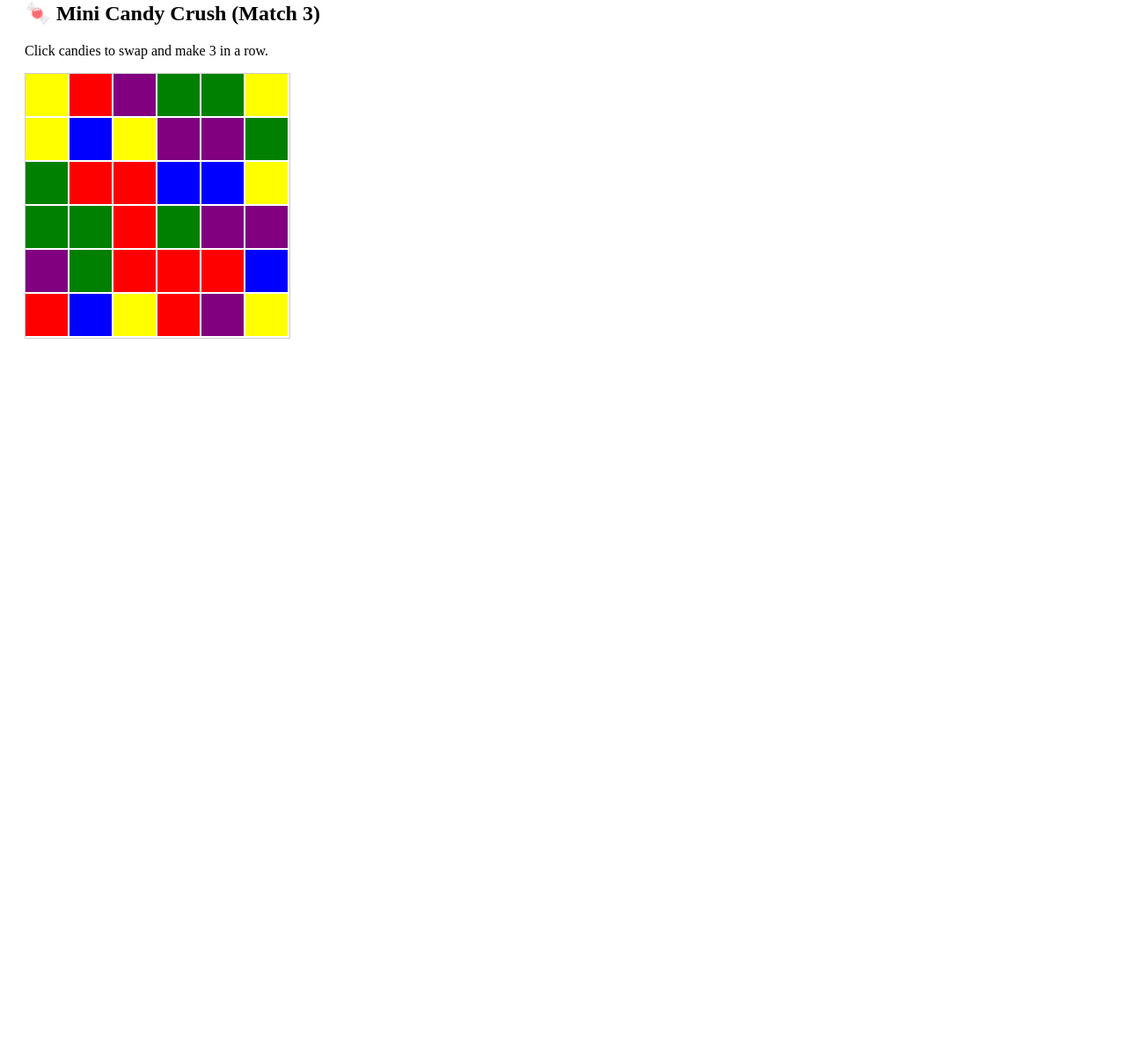
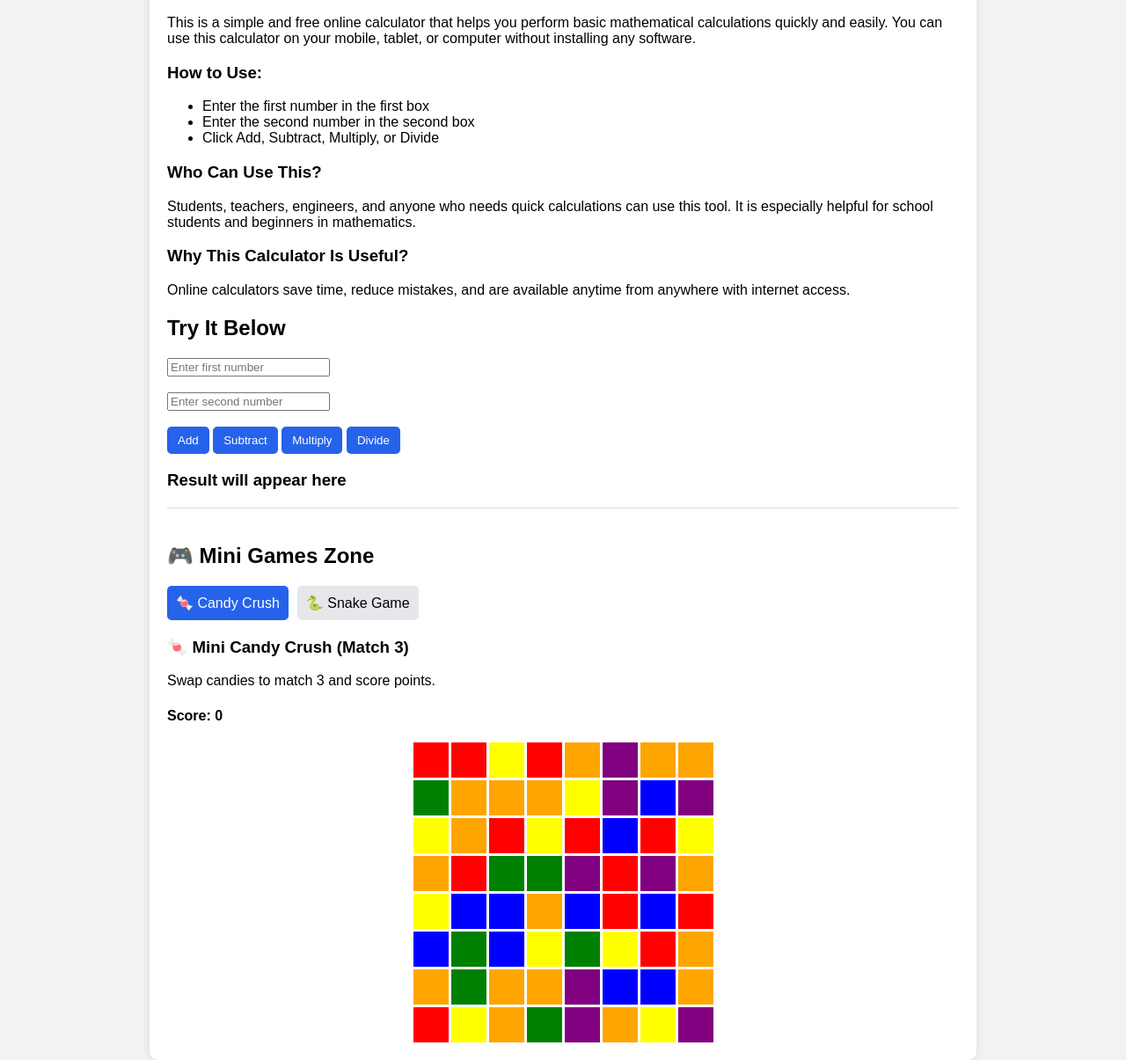
Before and after one commit to naninani143225143-lang/my-calculator, a plain HTML site: page index.html in a window 1280 px wide. Shown: the part 151-1356 px from the top of the page at 88% size. Before the commit the page ends 800 px from the top, so only its background shows below. Drawn offline with Linux system fonts and the light colour scheme.

Commit message:
Refactor index.html to include games and styles

```diff
--- a/index.html
+++ b/index.html
@@ -1,151 +1,373 @@
-<hr>
+<!DOCTYPE html>
+<html>
+<head>
+<title>Smart Online Tools</title>
 
-<h1 style="text-align:center">🎮 Mini Games Zone</h1>
+<!-- ===== GOOGLE ADSENSE CODE ===== -->
+<script async src="https://pagead2.googlesyndication.com/pagead/js/adsbygoogle.js?client=ca-pub-6122823738898019"
+     crossorigin="anonymous"></script>
 
-<div style="background:white;padding:20px;border-radius:10px;margin-top:10px;">
+<style>
+body{
+ font-family: Arial;
+ background:#f2f2f2;
+ margin:0;
+}
 
-<!-- GAME BUTTONS -->
-<div style="text-align:center;margin-bottom:15px;">
-<button onclick="showGame('candy')">🍬 Candy Crush</button>
-<button onclick="showGame('snake')">🐍 Snake Game</button>
+.nav{
+ background:#2563eb;
+ padding:15px;
+ text-align:center;
+}
+
+.nav a{
+ margin:10px;
+ text-decoration:none;
+ color:white;
+ font-weight:bold;
+}
+
+.container{
+ width:90%;
+ max-width:900px;
+ margin:auto;
+ background:white;
+ padding:20px;
+ border-radius:10px;
+ margin-top:20px;
+ box-shadow:0 0 10px rgba(0,0,0,0.1);
+}
+
+button{
+ background:#2563eb;
+ color:white;
+ border:none;
+ padding:8px 12px;
+ border-radius:5px;
+ cursor:pointer;
+}
+
+.section{
+ border-top:1px solid #ddd;
+ margin-top:20px;
+ padding-top:20px;
+}
+
+/* ===== GAMES TABS ===== */
+.game-tabs{
+ display:flex;
+ gap:10px;
+ margin-top:20px;
+}
+
+.game-tab{
+ padding:10px;
+ background:#e5e7eb;
+ border-radius:5px;
+ cursor:pointer;
+}
+
+.game-tab.active{
+ background:#2563eb;
+ color:white;
+}
+
+.game-box{
+ display:none;
+ margin-top:20px;
+}
+
+.game-box.active{
+ display:block;
+}
+
+/* ===== CANDY CRUSH GRID ===== */
+#candyBoard{
+ display:grid;
+ grid-template-columns: repeat(8, 40px);
+ gap:3px;
+ width:340px;
+ margin:auto;
+}
+
+.candy{
+ width:40px;
+ height:40px;
+ cursor:pointer;
+}
+
+/* ===== SNAKE GAME ===== */
+#snakeCanvas{
+ background:black;
+ display:block;
+ margin:auto;
+ touch-action:none;
+}
+</style>
+</head>
+
+<body>
+
+<div class="nav">
+<a href="index.html">Home</a> |
+<a href="about.html">About</a> |
+<a href="privacy.html">Privacy</a> |
+<a href="contact.html">Contact</a>
 </div>
 
-<!-- ================= CANDY CRUSH GAME ================= -->
-<div id="candyGame">
+<div class="container">
+<h1>Free Online Calculator</h1>
 
-<h2>🍬 Mini Candy Crush (Match 3)</h2>
-<p>Click candies to swap and make 3 in a row.</p>
+<p>
+This is a simple and free online calculator that helps you perform basic
+mathematical calculations quickly and easily. You can use this calculator
+on your mobile, tablet, or computer without installing any software.
+</p>
 
-<canvas id="candyCanvas" width="300" height="300" style="border:1px solid #ccc;"></canvas>
+<h3>How to Use:</h3>
+<ul>
+<li>Enter the first number in the first box</li>
+<li>Enter the second number in the second box</li>
+<li>Click Add, Subtract, Multiply, or Divide</li>
+</ul>
+
+<h3>Who Can Use This?</h3>
+<p>
+Students, teachers, engineers, and anyone who needs quick calculations
+can use this tool. It is especially helpful for school students and
+beginners in mathematics.
+</p>
+
+<h3>Why This Calculator Is Useful?</h3>
+<p>
+Online calculators save time, reduce mistakes, and are available anytime
+from anywhere with internet access.
+</p>
+
+<h2>Try It Below</h2>
+
+<input id="n1" placeholder="Enter first number"><br><br>
+<input id="n2" placeholder="Enter second number"><br><br>
+
+<button onclick="add()">Add</button>
+<button onclick="sub()">Subtract</button>
+<button onclick="mul()">Multiply</button>
+<button onclick="div()">Divide</button>
+
+<h3 id="result">Result will appear here</h3>
 
 <script>
-const canvas = document.getElementById("candyCanvas");
-const ctx = canvas.getContext("2d");
+function add(){
+ let a = Number(document.getElementById("n1").value);
+ let b = Number(document.getElementById("n2").value);
+ document.getElementById("result").innerHTML = a + b;
+}
+function sub(){
+ let a = Number(document.getElementById("n1").value);
+ let b = Number(document.getElementById("n2").value);
+ document.getElementById("result").innerHTML = a - b;
+}
+function mul(){
+ let a = Number(document.getElementById("n1").value);
+ let b = Number(document.getElementById("n2").value);
+ document.getElementById("result").innerHTML = a * b;
+}
+function div(){
+ let a = Number(document.getElementById("n1").value);
+ let b = Number(document.getElementById("n2").value);
+ document.getElementById("result").innerHTML = a / b;
+}
+</script>
 
-const size = 6;
-const candySize = 50;
-let grid = [];
+<div class="section">
+<h2>🎮 Mini Games Zone</h2>
 
-const colors = ["red","blue","green","yellow","purple"];
+<div class="game-tabs">
+<div class="game-tab active" onclick="showGame('candy')">🍬 Candy Crush</div>
+<div class="game-tab" onclick="showGame('snake')">🐍 Snake Game</div>
+</div>
 
-function createGrid(){
-  for(let i=0;i<size;i++){
-    grid[i]=[];
-    for(let j=0;j<size;j++){
-      grid[i][j]=colors[Math.floor(Math.random()*colors.length)];
+<!-- ===== CANDY CRUSH ===== -->
+<div id="candy" class="game-box active">
+<h3>🍬 Mini Candy Crush (Match 3)</h3>
+<p>Swap candies to match 3 and score points.</p>
+<h4>Score: <span id="score">0</span></h4>
+<div id="candyBoard"></div>
+</div>
+
+<!-- ===== SNAKE GAME ===== -->
+<div id="snake" class="game-box">
+<h3>🐍 Snake Game</h3>
+<p>Use arrows or swipe to move.</p>
+<canvas id="snakeCanvas" width="320" height="320"></canvas>
+</div>
+
+</div>
+</div>
+
+<script>
+// ===== SWITCH TABS =====
+function showGame(game){
+ document.querySelectorAll('.game-box').forEach(g=>g.classList.remove('active'));
+ document.querySelectorAll('.game-tab').forEach(t=>t.classList.remove('active'));
+ document.getElementById(game).classList.add('active');
+ event.target.classList.add('active');
+}
+
+/* ========== CANDY CRUSH LOGIC ========== */
+const colors = ["red","blue","green","yellow","purple","orange"];
+const board = [];
+const size = 8;
+let score = 0;
+let firstCell = null;
+
+function createBoard(){
+ const boardDiv = document.getElementById("candyBoard");
+ boardDiv.innerHTML = "";
+ for(let r=0;r<size;r++){
+  board[r]=[];
+  for(let c=0;c<size;c++){
+   let color = colors[Math.floor(Math.random()*colors.length)];
+   board[r][c]=color;
+   let div = document.createElement("div");
+   div.className="candy";
+   div.style.background=color;
+   div.dataset.r=r;
+   div.dataset.c=c;
+   div.onclick = selectCandy;
+   boardDiv.appendChild(div);
   }
  }
 }
 
-function drawGrid(){
-  for(let i=0;i<size;i++){
-    for(let j=0;j<size;j++){
-      ctx.fillStyle = grid[i][j];
-      ctx.fillRect(j*candySize, i*candySize, candySize-2, candySize-2);
+function selectCandy(){
+ let r = this.dataset.r;
+ let c = this.dataset.c;
+
+ if(!firstCell){
+  firstCell = this;
+  this.style.outline="3px solid white";
+ }else{
+  swapCandies(firstCell, this);
+  firstCell.style.outline="none";
+  firstCell = null;
+ }
+}
+
+function swapCandies(a,b){
+ let r1=a.dataset.r, c1=a.dataset.c;
+ let r2=b.dataset.r, c2=b.dataset.c;
+
+ let temp = board[r1][c1];
+ board[r1][c1] = board[r2][c2];
+ board[r2][c2] = temp;
+
+ drawBoard();
+ checkMatches();
+}
+
+function drawBoard(){
+ let divs = document.querySelectorAll(".candy");
+ divs.forEach(d=>{
+  let r=d.dataset.r, c=d.dataset.c;
+  d.style.background = board[r][c];
+ });
+}
+
+function checkMatches(){
+ let toClear = [];
+
+ for(let r=0;r<size;r++){
+  for(let c=0;c<size-2;c++){
+   if(board[r][c] && board[r][c]==board[r][c+1] && board[r][c]==board[r][c+2]){
+    toClear.push([r,c],[r,c+1],[r,c+2]);
    }
   }
  }
 
-let selected = null;
+ for(let c=0;c<size;c++){
+  for(let r=0;r<size-2;r++){
+   if(board[r][c] && board[r][c]==board[r+1][c] && board[r][c]==board[r+2][c]){
+    toClear.push([r,c],[r+1,c],[r+2,c]);
+   }
+  }
+ }
 
-canvas.addEventListener("click", function(e){
-  let x = Math.floor(e.offsetX / candySize);
-  let y = Math.floor(e.offsetY / candySize);
+ if(toClear.length>0){
+  score += toClear.length;
+  document.getElementById("score").innerText = score;
 
-  if(!selected){
-    selected = {x,y};
-  } else {
-    let x2 = selected.x;
-    let y2 = selected.y;
-
-    // Swap
-    let temp = grid[y][x];
-    grid[y][x] = grid[y2][x2];
-    grid[y2][x2] = temp;
-
-    selected = null;
-    drawGrid();
-  }
+  toClear.forEach(p=>{
+   board[p[0]][p[1]] = colors[Math.floor(Math.random()*colors.length)];
   });
 
-createGrid();
-drawGrid();
-</script>
-</div>
-
-<!-- ================= SNAKE GAME ================= -->
-<div id="snakeGame" style="display:none;">
-
-<h2>🐍 Snake Game</h2>
-<p>Use arrow keys to move the snake.</p>
-
-<canvas id="snakeCanvas" width="300" height="300" style="border:1px solid #ccc;"></canvas>
-
-<script>
-const sCanvas = document.getElementById("snakeCanvas");
-const sctx = sCanvas.getContext("2d");
-
-let box = 20;
-let snake = [{x:10,y:10}];
-let food = {x:5,y:5};
-let dir = "RIGHT";
-
-document.addEventListener("keydown", direction);
-
-function direction(event){
-  if(event.key === "ArrowLeft") dir="LEFT";
-  if(event.key === "ArrowUp") dir="UP";
-  if(event.key === "ArrowRight") dir="RIGHT";
-  if(event.key === "ArrowDown") dir="DOWN";
+  setTimeout(drawBoard,300);
+ }
 }
 
-function drawSnake(){
-  sctx.clearRect(0,0,300,300);
+createBoard();
 
-  // draw food
-  sctx.fillStyle = "red";
-  sctx.fillRect(food.x*box, food.y*box, box, box);
+/* ========== SNAKE GAME ========== */
+const canvas = document.getElementById("snakeCanvas");
+const ctx = canvas.getContext("2d");
 
-  // draw snake
-  sctx.fillStyle = "green";
-  for(let i=0;i<snake.length;i++){
-    sctx.fillRect(snake[i].x*box, snake[i].y*box, box, box);
-  }
+let box = 16;
+let snake = [{x:160,y:160}];
+let food = {x:80,y:80};
+let direction = "RIGHT";
 
-  let head = {x:snake[0].x, y:snake[0].y};
+document.addEventListener("keydown", e=>{
+ if(e.key=="ArrowUp") direction="UP";
+ if(e.key=="ArrowDown") direction="DOWN";
+ if(e.key=="ArrowLeft") direction="LEFT";
+ if(e.key=="ArrowRight") direction="RIGHT";
+});
 
-  if(dir==="LEFT") head.x--;
-  if(dir==="RIGHT") head.x++;
-  if(dir==="UP") head.y--;
-  if(dir==="DOWN") head.y++;
+// Mobile Swipe Support
+let touchStartX = 0;
+canvas.addEventListener("touchstart", e=>{
+ touchStartX = e.touches[0].clientX;
+});
+canvas.addEventListener("touchend", e=>{
+ let touchEndX = e.changedTouches[0].clientX;
+ if(touchEndX < touchStartX) direction="LEFT";
+ if(touchEndX > touchStartX) direction="RIGHT";
+});
 
-  snake.unshift(head);
+function draw(){
+ ctx.clearRect(0,0,320,320);
 
-  if(head.x === food.x && head.y === food.y){
+ // Draw food
+ ctx.fillStyle="red";
+ ctx.fillRect(food.x, food.y, box, box);
+
+ // Move snake
+ let head = {...snake[0]};
+ if(direction=="RIGHT") head.x += box;
+ if(direction=="LEFT") head.x -= box;
+ if(direction=="UP") head.y -= box;
+ if(direction=="DOWN") head.y += box;
+
+ // Eat food
+ if(head.x==food.x && head.y==food.y){
   food = {
-      x: Math.floor(Math.random()*15),
-      y: Math.floor(Math.random()*15)
+   x: Math.floor(Math.random()*20)*box,
+   y: Math.floor(Math.random()*20)*box
   };
  } else {
   snake.pop();
  }
+
+ snake.unshift(head);
+
+ // Draw snake
+ ctx.fillStyle="lime";
+ snake.forEach(s=>ctx.fillRect(s.x, s.y, box, box));
 }
 
-setInterval(drawSnake, 150);
+setInterval(draw, 150);
+
 </script>
-</div>
 
-</div>
-
-<script>
-function showGame(game){
-  document.getElementById("candyGame").style.display="none";
-  document.getElementById("snakeGame").style.display="none";
-
-  if(game==="candy"){
-    document.getElementById("candyGame").style.display="block";
-  } else {
-    document.getElementById("snakeGame").style.display="block";
-  }
-}
-</script>
+</body>
+</html>
```
Lines whose indentation alone changed are shown as unchanged.
